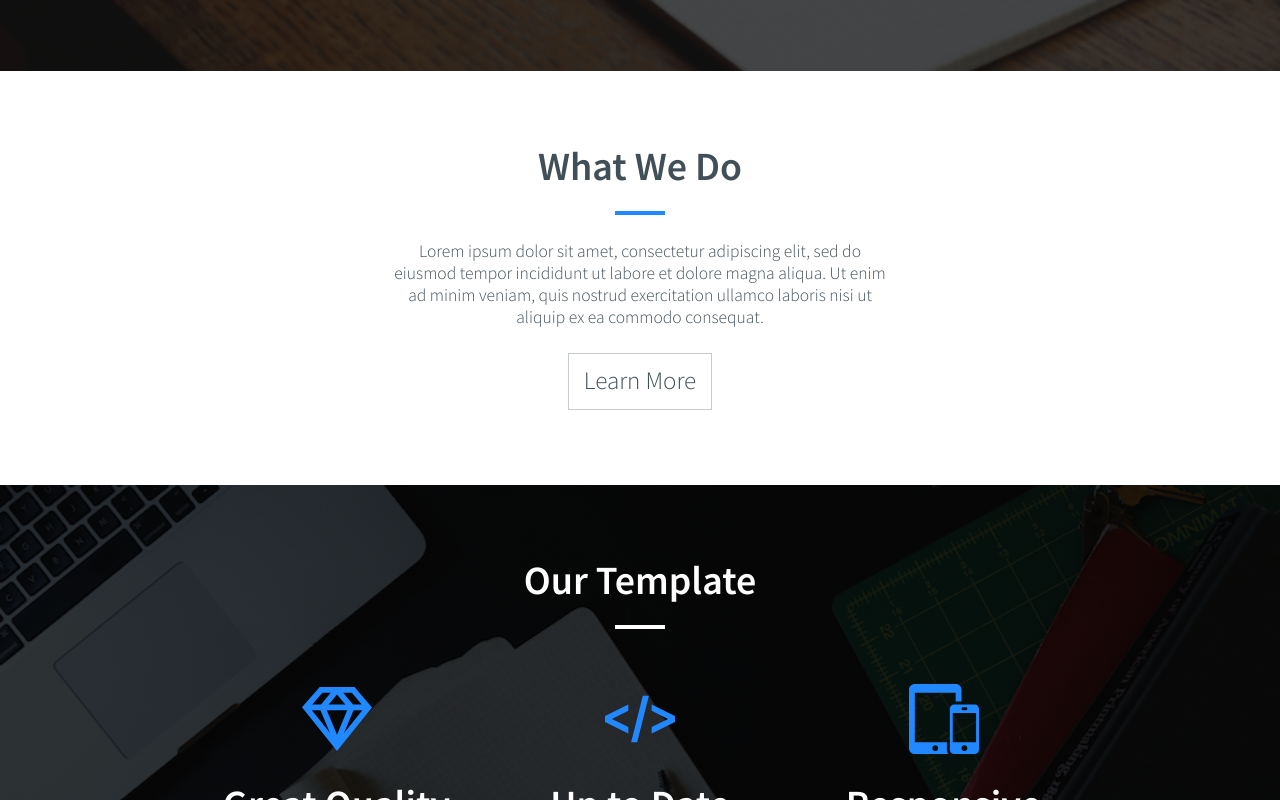
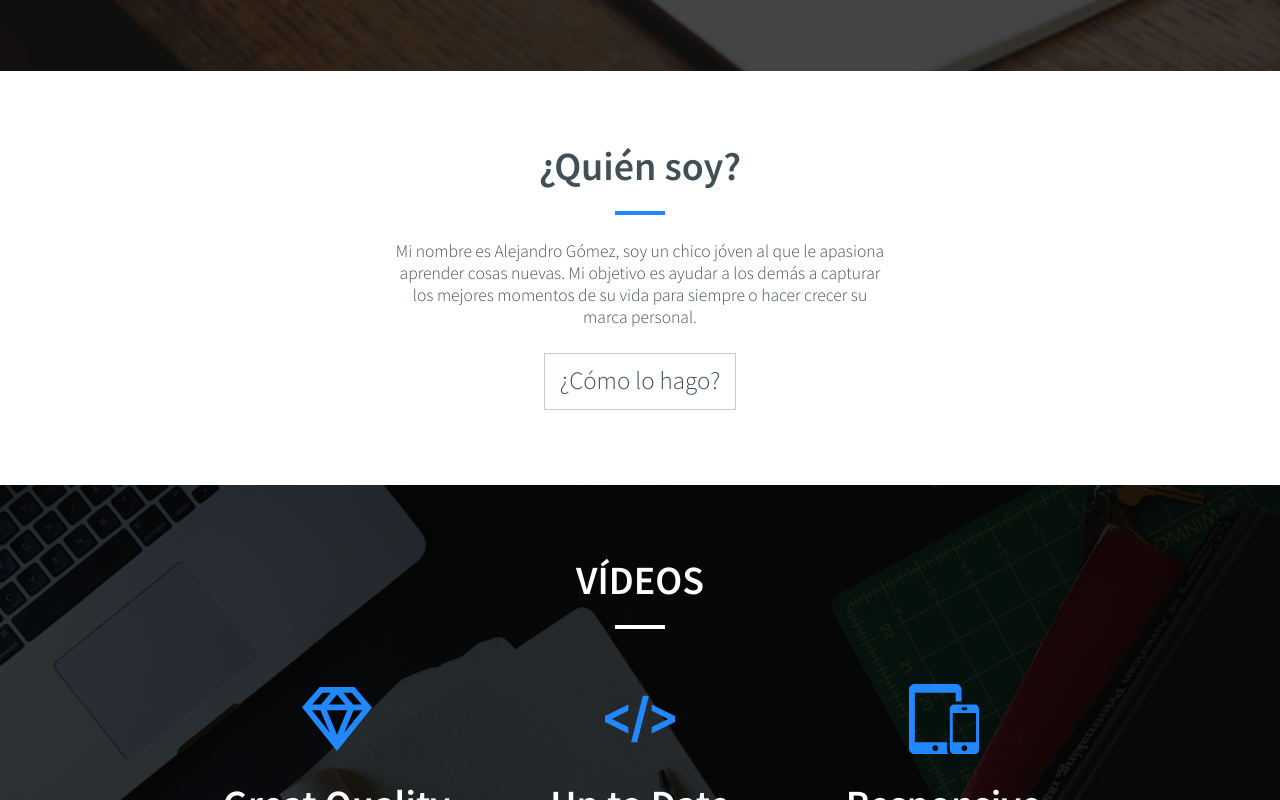
Before and after one commit to alexxblue/ALEX_BLUE, a plain HTML site: page index.html in a window 1280 px wide. Shown: the part 729-1529 px from the top of the page. Drawn offline with Linux system fonts and the light colour scheme.

Commit message:
update sobre mi

```diff
--- a/index.html
+++ b/index.html
@@ -33,15 +33,15 @@
     </header>
 
     <section id="about">
-        <h1 class="headerLine">What We Do</h1>
+        <h1 class="headerLine">¿Quién soy?</h1>
         <div class="lineContainer"><div class="line"></div></div>
-        <p>Lorem ipsum dolor sit amet, consectetur adipiscing elit, sed do eiusmod tempor incididunt ut labore et dolore magna aliqua. Ut enim ad minim veniam, quis nostrud exercitation ullamco laboris nisi ut aliquip ex ea commodo consequat.</p>
+        <p>Mi nombre es Alejandro Gómez, soy un chico jóven al que le apasiona aprender cosas nuevas. Mi objetivo es ayudar a los demás a capturar los mejores momentos de su vida para siempre o hacer crecer su marca personal.</p>
         <br>
-        <a scrolllink="#template" class="learnMore scrollLink">Learn More</a>
+        <a scrolllink="#template" class="learnMore scrollLink">¿Cómo lo hago?</a>
     </section>
 
     <section id="template">
-        <h1 class="headerLine">Our Template</h1>
+        <h1 class="headerLine">VÍDEOS</h1>
         <div class="lineContainer"><div class="line"></div></div>
         <div class="row">
             <div class="col">
```
